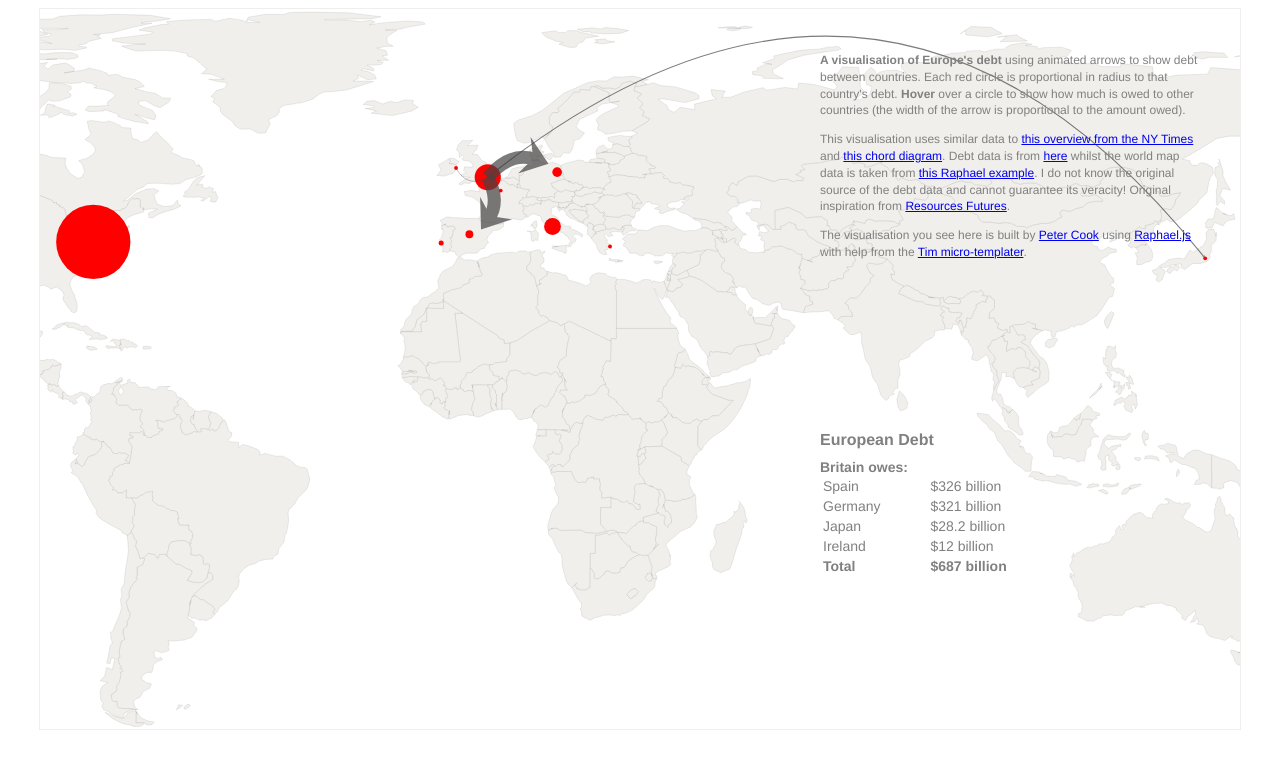
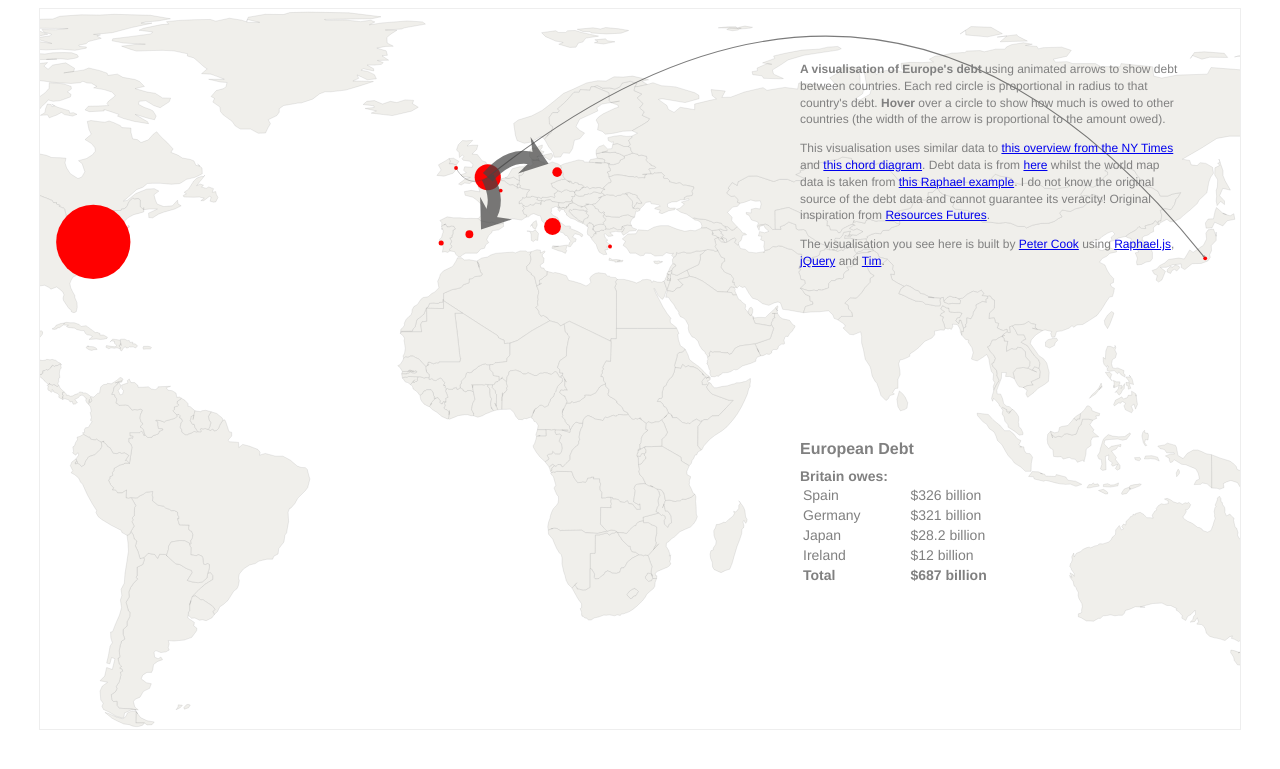
Before and after one commit to peterrcook/prcweb.github.com-deprecated, a Jekyll site: the page lab/eurodebt/index.html, which Jekyll copies as it is, in a window 1280 px wide. Shown: the top 769 px of the page. Built offline with Jekyll 4.4.1, drawn with Linux system fonts in a browser that asks for light colours; Markdown is read by kramdown in place of the engine named in the settings.

Commit message:
Add absolute positioning to Euro-debt legend & about

```diff
--- a/lab/eurodebt/assets/base.css
+++ b/lab/eurodebt/assets/base.css
@@ -3,11 +3,12 @@
   height: 720px;
   margin: 0 auto;
   border: 1px solid #eee;
+  position: relative;
 }
 
 div#legend {
   position: absolute;
-  left: 820px;
+  left: 760px;
   top: 420px;
   font-family: helvetica, sans-serif;
   font-size: 14px;
@@ -35,7 +36,7 @@ tr:last-child {
 
 div#about {
   position: absolute;
-  left: 820px;
+  left: 760px;
   top: 40px;
   width: 380px;
   font-family: helvetica, sans-serif;
--- a/lab/eurodebt/index.html
+++ b/lab/eurodebt/index.html
@@ -19,7 +19,7 @@
   </script>
 </head>
 <body>
-  <div id="container"></div>
+  <div id="container">
 
     <div id="legend">
       <h1>European Debt</h1>
@@ -31,7 +31,8 @@
     <div id="about">
       <p><strong>A visualisation of Europe's debt</strong> using animated arrows to show debt between countries. Each red circle is proportional in radius to that country's debt. <strong>Hover</strong> over a circle to show how much is owed to other countries (the width of the arrow is proportional to the amount owed).</p>
       <p>This visualisation uses similar data to <a href="http://www.nytimes.com/interactive/2011/10/23/sunday-review/an-overview-of-the-euro-crisis.html">this overview from the NY Times</a> and <a href="http://bl.ocks.org/mbostock/1308257">this chord diagram</a>. Debt data is from <a href="https://gist.github.com/mbostock/1308257">here</a> whilst the world map data is taken from <a href="http://raphaeljs.com/world/">this Raphael example</a>. I do not know the original source of the debt data and cannot guarantee its veracity! Original inspiration from <a href="http://resourcesfutures.org/#!/new-interdependencies">Resources Futures</a>.</p>
-    <p>The visualisation you see here is built by <a href="http://prcweb.co.uk">Peter Cook</a> using <a href="http://raphaeljs.com">Raphael.js</a> with help from the <a href="https://github.com/premasagar/tim">Tim micro-templater</a>.</p>
+      <p>The visualisation you see here is built by <a href="http://prcweb.co.uk">Peter Cook</a> using <a href="http://raphaeljs.com">Raphael.js</a>, <a href="http://jquery.com">jQuery</a> and <a href="https://github.com/premasagar/tim">Tim</a>.</p>
+    </div>
   </div>
 
   <script type="text/tim" id="debt-row">
```
Lines whose indentation alone changed are shown as unchanged.
